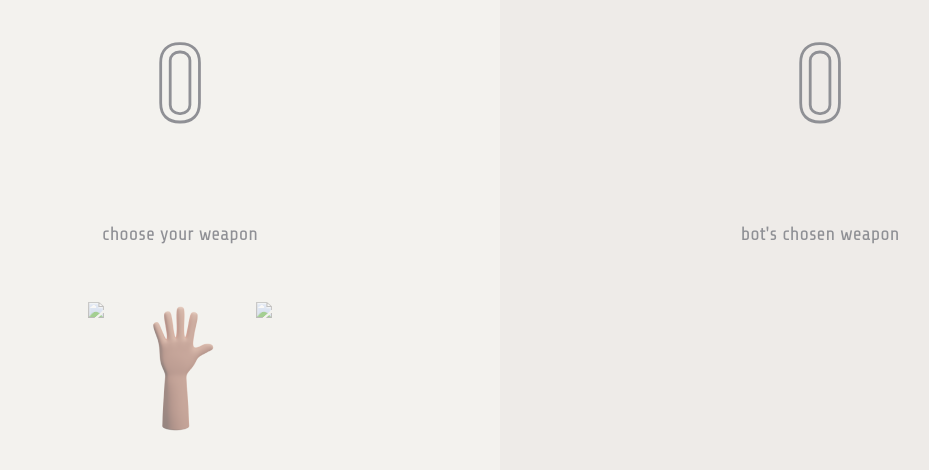
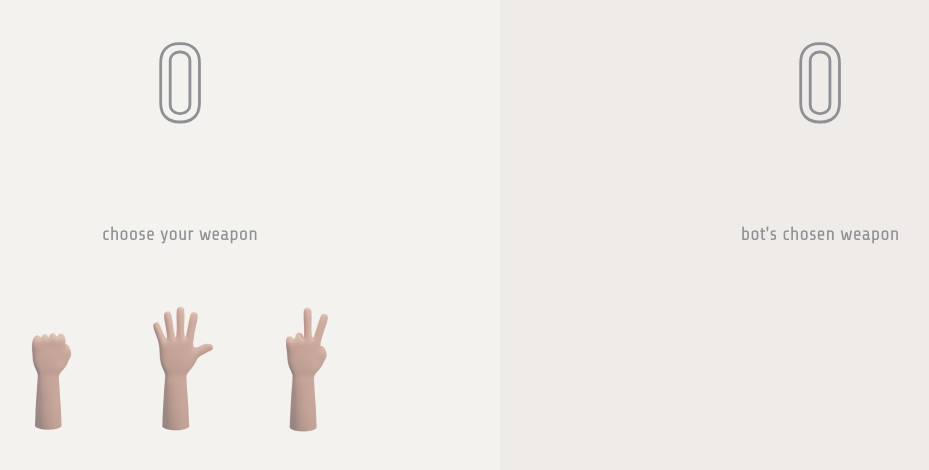
Before and after one commit to ileoyu/rock-paper-scissors, a plain HTML site: page index.html in a window 1280 px wide. Shown: the part 238-708 px from the top of the page, without its empty margins (140-1069 px from the left). Drawn offline with Linux system fonts and the light colour scheme; the site is published under a folder, as on GitHub Pages, so addresses that start at the root find nothing.

Commit message:
fix area path for imgs

```diff
--- a/index.html
+++ b/index.html
@@ -28,13 +28,13 @@
                     <div class="icons-container">
                         <div class="playerChoices">
                             <div id="player-rock">
-                                <img class="rps-icons" src="/icons/rock.png">
+                                <img class="rps-icons" src="icons/rock.png">
                             </div>
                             <div id="player-paper">
                                 <img class="rps-icons" src="icons/paper.png">
                             </div>
                             <div id="player-scissors">
-                                <img class="rps-icons" src="/icons/scissors.png">
+                                <img class="rps-icons" src="icons/scissors.png">
                             </div>
                         </div>
                         <div class="restart">
@@ -58,13 +58,13 @@
                     </div>
                     <div class="computerChoices">
                         <div id="bot-rock">
-                            <img class="rps-icons" src="/icons/rock.png">
+                            <img class="rps-icons" src="icons/rock.png">
                         </div>
                         <div id="bot-paper">
-                            <img class="rps-icons" src="/icons/paper.png">
+                            <img class="rps-icons" src="icons/paper.png">
                         </div>
                         <div id="bot-scissors">
-                            <img class="rps-icons" src="/icons/scissors.png">
+                            <img class="rps-icons" src="icons/scissors.png">
                         </div>
 
                     </div>
```
